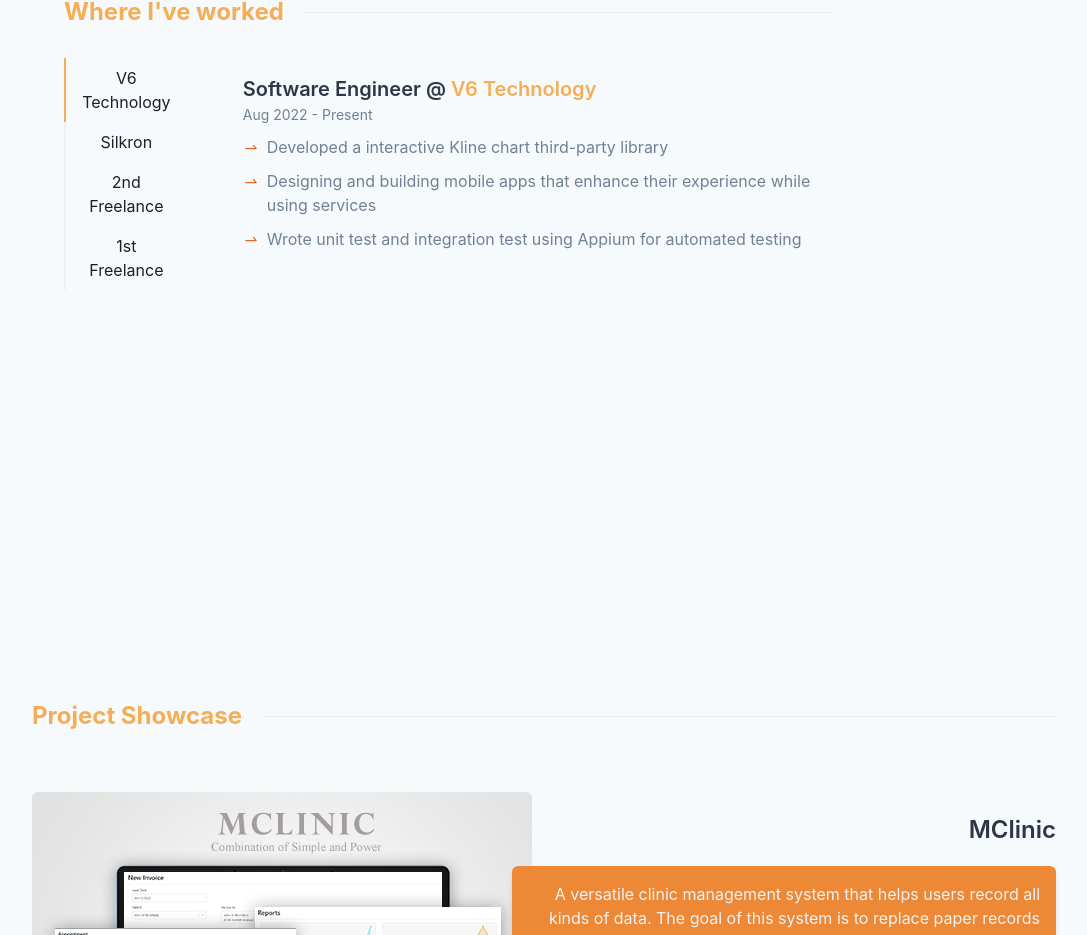
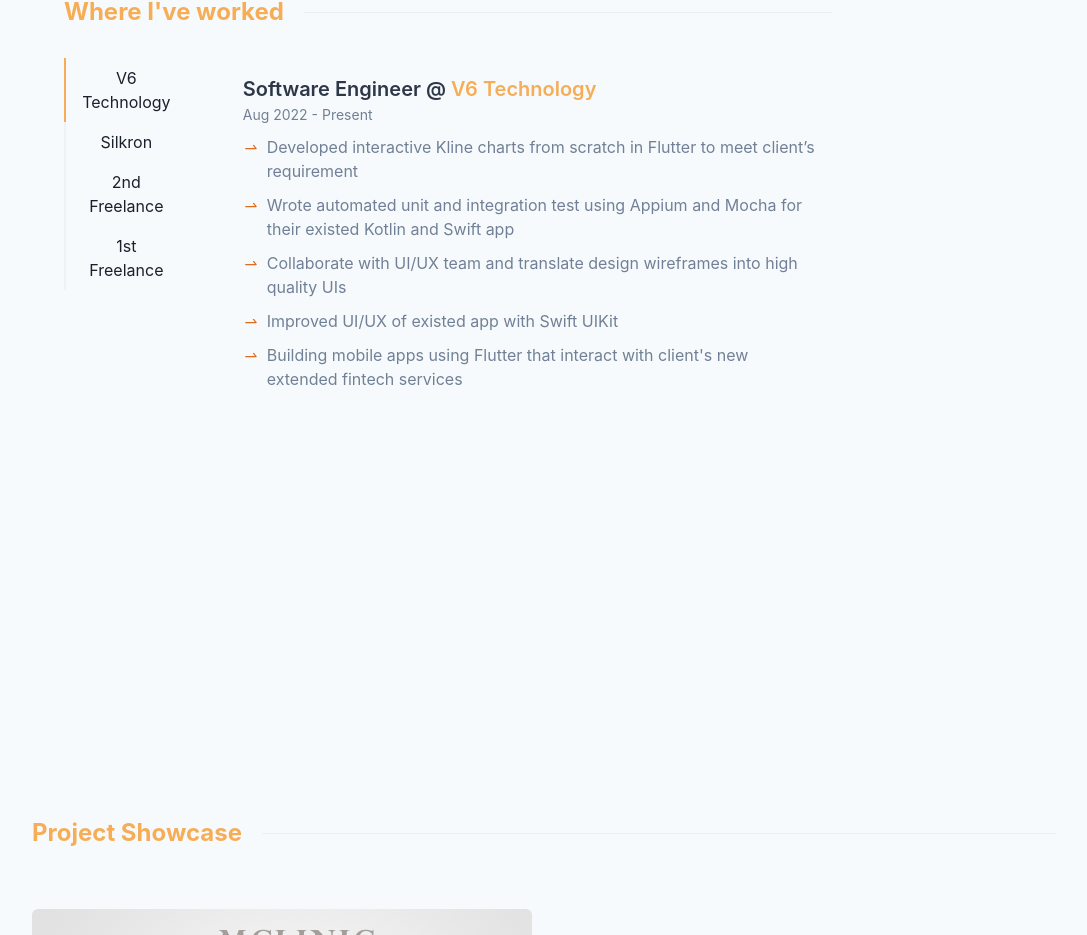
Before and after one commit to evanlaaaa/portfolio, a Next.js app: page /portfolio/ in a window 1280 px wide. Shown: the part 1954-2889 px from the top of the page, without its empty margins (80-1167 px from the left). Built offline with nearby package versions, Linux system fonts and the light colour scheme.

Commit message:
Update experience

```diff
--- a/components/experience.tsx
+++ b/components/experience.tsx
@@ -14,9 +14,11 @@
       companyLink: "https://www.v6technology.net/",
       dateRange: "Aug 2022 - Present",
       description: [
-        "Developed a interactive Kline chart third-party library",
-        "Designing and building mobile apps that enhance their experience while using services",
-        "Wrote unit test and integration test using Appium for automated testing",
+        "Developed interactive Kline charts from scratch in Flutter to meet client’s requirement",
+        "Wrote automated unit and integration test using Appium and Mocha for their existed Kotlin and Swift app",
+        "Collaborate with UI/UX team and translate design wireframes into high quality UIs",
+        "Improved UI/UX of existed app with Swift UIKit",
+        "Building mobile apps using Flutter that interact with client's new extended fintech services"
       ]
     }),
     new Job({
```
